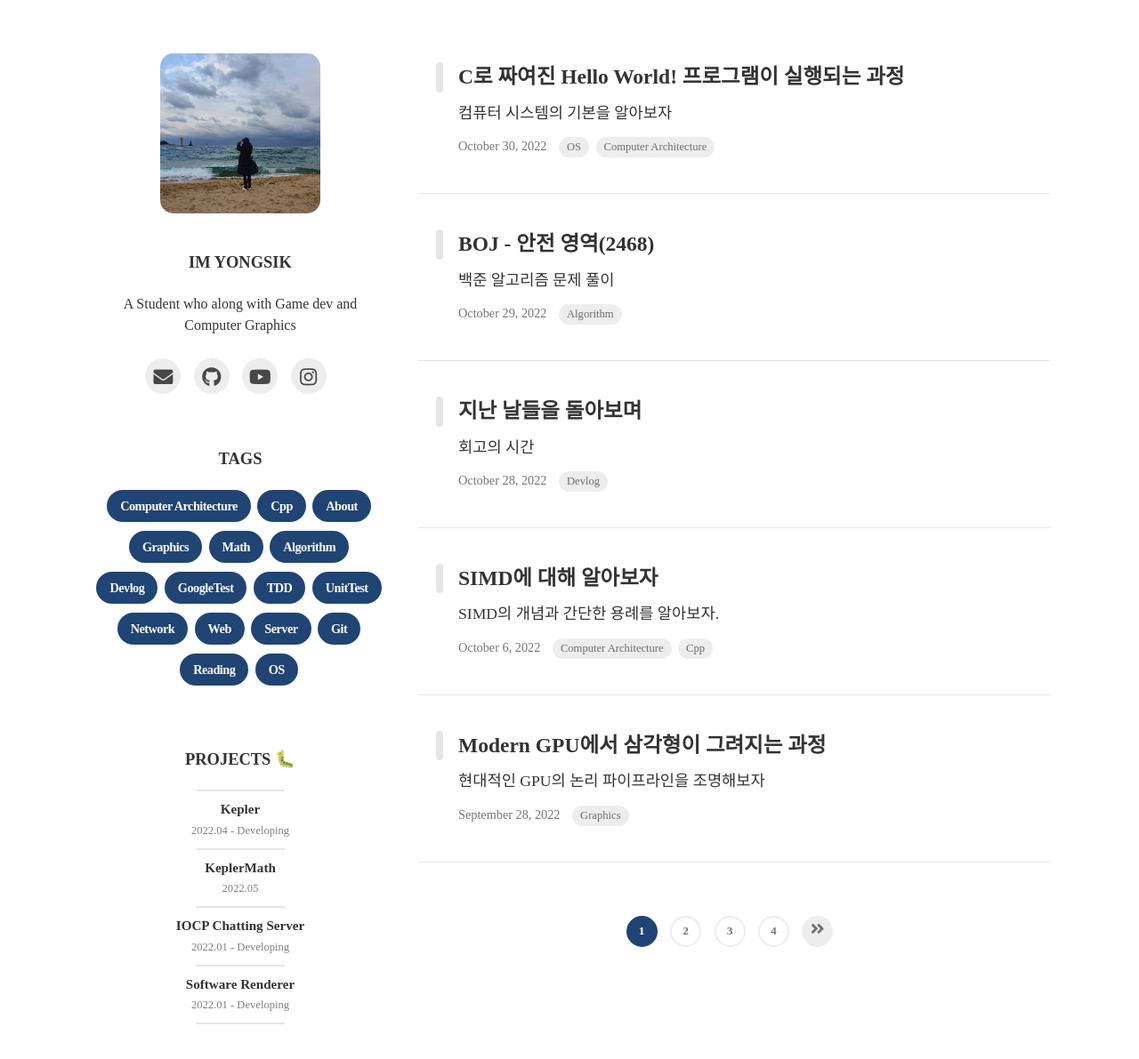
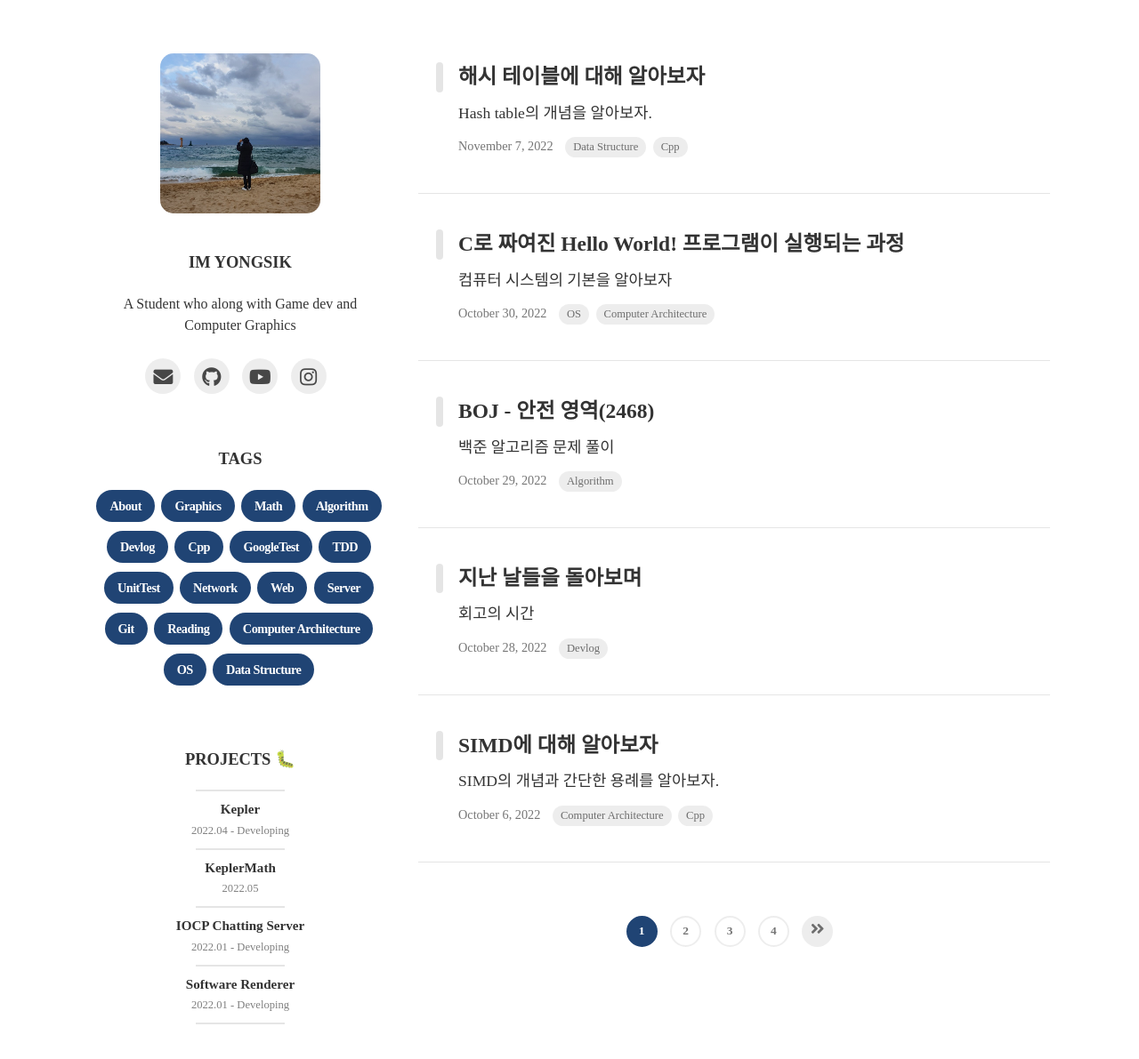
Before and after one commit to Hamsik2rang/Hamsik2rang.github.io, a Jekyll site: the page built from index.html, in a window 1280 px wide. Shown: the whole page at 89% size. Built offline with Jekyll 4.4.1, drawn with Linux system fonts in a browser that asks for light colours; nearby versions of some CDN libraries; some web fonts are replaced; the list of posts is cut into pages by our own code.

Commit message:
작성일자 및 태그 수정

```diff
--- a/_posts/2021-06-08-What-is-Hash-Table.md
+++ b/_posts/2022-11-07-What-is-Hash-Table.md
@@ -2,7 +2,7 @@
 layout: post
 title: 해시 테이블에 대해 알아보자
 subtitle: Hash table의 개념을 알아보자.
-tags: [Computer Architecture, Cpp]
+tags: [Data Structure, Cpp]
 author: Im Yongsik
 comments: True
 use_math: True
```
